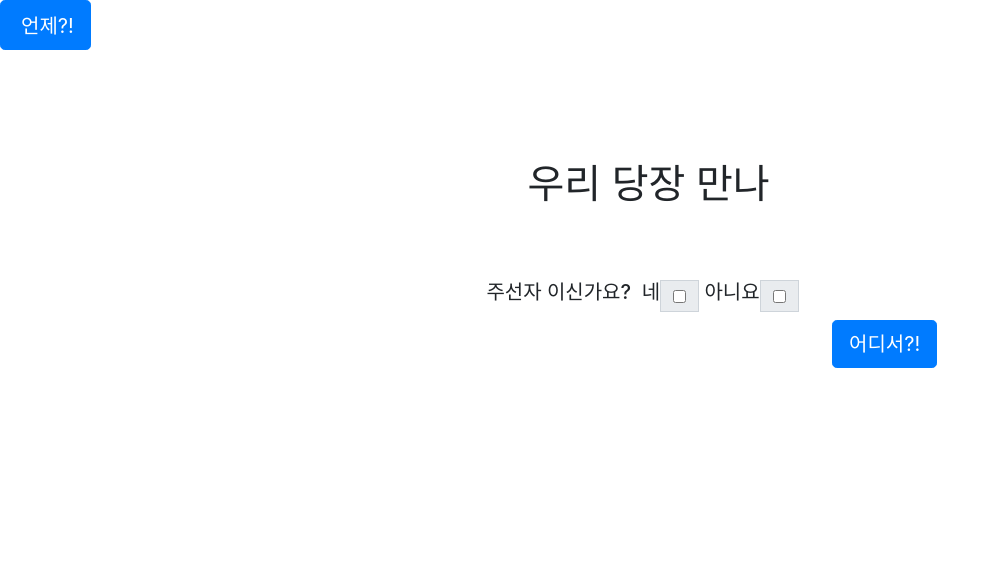
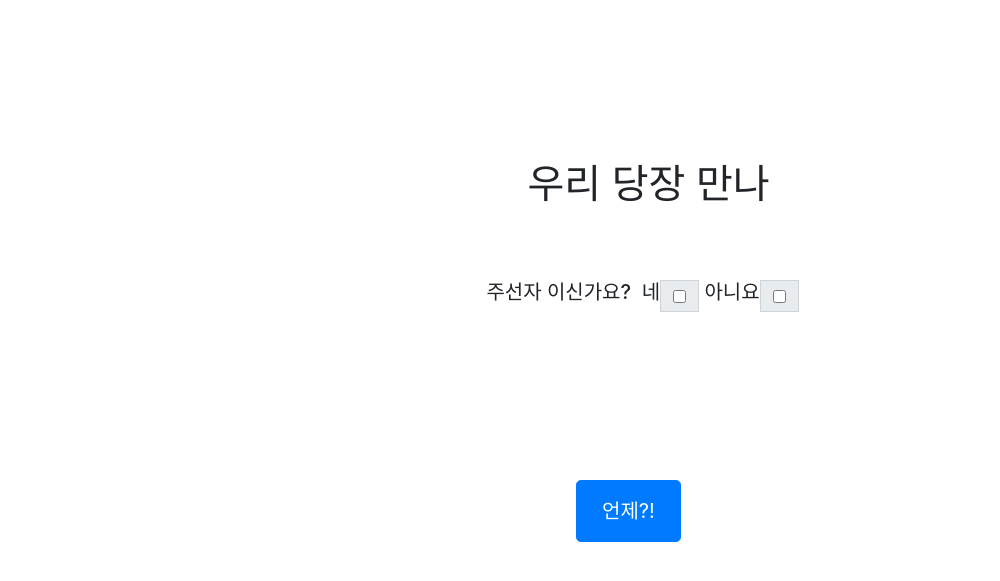
Before and after one commit to EunjeongChoi414/my_project, a Flask app: page / in a window 1280 px wide. Shown: the top 581 px of the page, without its empty margins (0-1000 px from the left). Run offline with Flask 2, Linux system fonts and the light colour scheme; some libraries are stand-ins or nearby versions.

```diff
--- a/templates/index.html
+++ b/templates/index.html
@@ -112,21 +112,14 @@
             text-align: center;
         }
 
-        /*.main_when {*/
-        /*    display: inline;*/
-        /*    width: 55px;*/
-        /*    height: 30px;*/
-        /*    position: absolute;*/
-        /*    left: 25%;*/
-        /*    top: 40%;*/
-        /*    margin: 0 auto;*/
-        /*    border: 1px solid transparent;*/
-        /*    border-radius: .3rem;*/
-        /*    background-color: #007bff;*/
-        /*    padding: .5rem 1rem;*/
-        /*    font-size: 1.25rem;*/
-        /*    line-height: 1.5;*/
-        /*}*/
+        .main_when {
+            width: 90px;
+            height:50px;
+            position: absolute;
+            left: 45%;
+            top: 60%;
+            margin: 0 auto;
+        }
 
         .main_where {
             display: inline;
@@ -141,8 +134,7 @@
         .main_when button {
             color: #fff;
             margin: 0 auto;
-            padding-left: 20px;
-            padding-top: 10px;
+            padding: 15px 25px;
         }
     </style>
 </head>
@@ -154,9 +146,9 @@
 <div class="main_when">
     <button type="button" class="btn btn-primary btn-lg" onclick="when_btn()">언제?!</button>
 </div>
-<div class="main_where">
-    <button type="button" class="btn btn-primary btn-lg" onclick="location.href='where.html'">어디서?!</button>
-</div>
+<!--?<div class="main_where">-->
+<!--?    <button type="button" class="btn btn-primary btn-lg" onclick="location.href='where.html'">어디서?!</button>-->
+<!--?</div>-->
 <div class="user_info">
     <div class="input-group mb-3">
         <div class="input-group-prepend">
```
Also changed, not shown: templates/when.html (+6 -7 lines).
